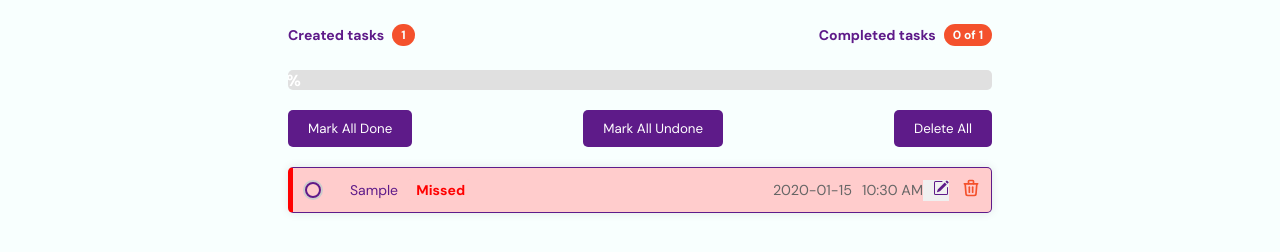
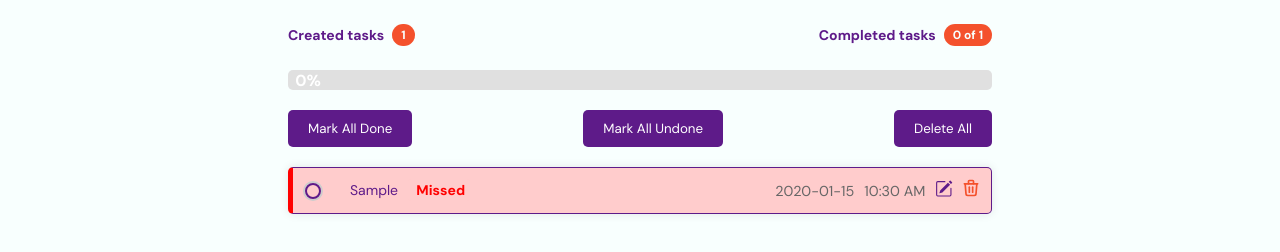
Before and after one commit to ShinayLim/to-do-list, a React (Vite) app: page / in a window 1280 px wide. Both pictures are taken after typing "Sample", "2020-01-15", "10:30" into the empty fields and a click on the button "Create". Shown: the part 216-468 px from the top of the page. Built offline with nearby package versions, Linux system fonts and the light colour scheme.

Commit message:
fix % and bg of eidt button

```diff
--- a/src/components/Task/index.jsx
+++ b/src/components/Task/index.jsx
@@ -61,14 +61,18 @@ export function Task({ task, onDelete, onComplete, onEdit, highlight }) {
               <span>{task.dueDate}</span>
               <span>{formatTimeTo12Hour(task.dueTime)}</span>
             </div>
+            <div className="edit_task">
             <button className={styles.editButton} onClick={() => setIsEditing(true)}><BsPencilSquare /></button>
+
+            <button className={styles.deleteButton} onClick={() => onDelete(task.id)}>
+        <TbTrash size={20} />
+      </button>
+            </div>
           </>
         )}
       </div>
 
-      <button className={styles.deleteButton} onClick={() => onDelete(task.id)}>
-        <TbTrash size={20} />
-      </button>
+
     </div>
   );
 }
--- a/src/components/Task/task.module.scss
+++ b/src/components/Task/task.module.scss
@@ -189,16 +189,22 @@ p.textCompleted {
   padding: 5px;
   font-size: 1em;
 }
+.edit_task {
+  display: flex;
+  align-content: center;
+  align-items: center;
+  justify-content: center;
+}
 
 .editButton {
-  margin-right: 0;
+  margin-right: 8px;
   padding-right: 0;
   padding-left: 10px;
-  background-color: #f0f0f0;
+  background-color: transparent;
   border: none;
   color: #5E1B89;
   cursor: pointer;
-  font-size: 1em;
+  font-size: 1.1em;
 }
 
 .missed {
--- a/src/components/Tasks/tasks.module.scss
+++ b/src/components/Tasks/tasks.module.scss
@@ -93,6 +93,7 @@
   width: 100%;
   text-align: center;
   color: white;
+  margin-left: 40px;
 }
 
 .noTasksMessage {
```
Also changed, not shown: src/components/Header/header.module.scss (line endings or trailing spaces).
